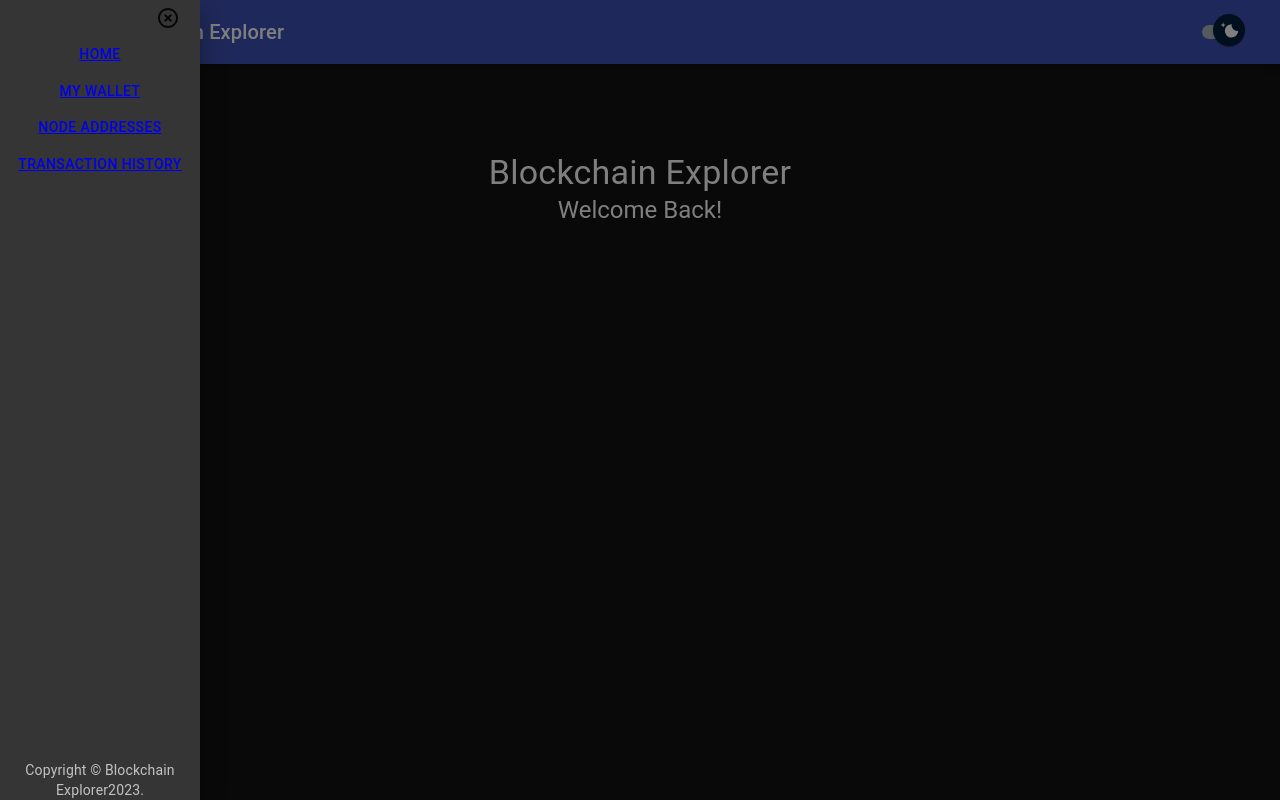
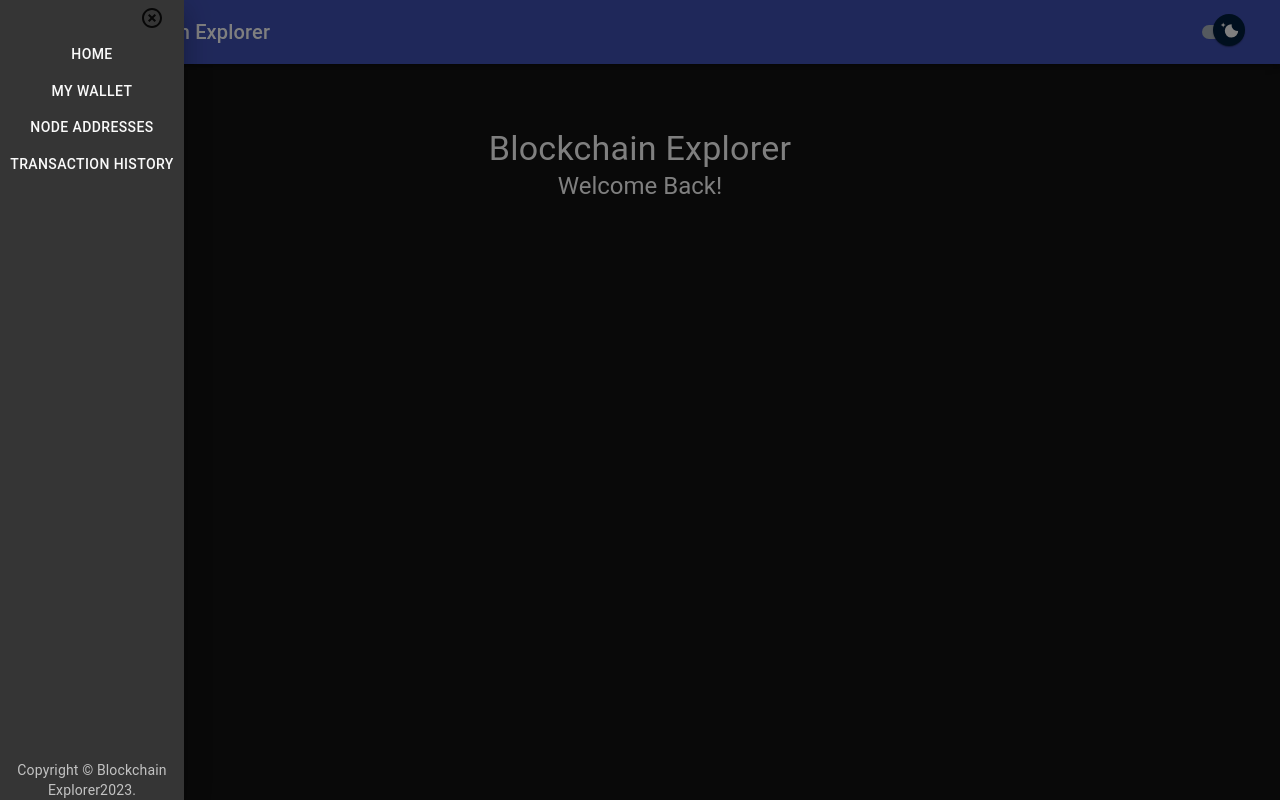
Before and after one commit to allentsangdev/Blockchain-Explorer, a React (Create React App) app: page / in a window 1280 px wide. Both pictures are taken after a click on the button 56 px from the left and 32 px from the top of the page. Built offline with nearby package versions, Linux system fonts and the light colour scheme.

Commit message:
updating Navbar link style

```diff
--- a/src/components/App.jsx
+++ b/src/components/App.jsx
@@ -9,6 +9,8 @@ import CssBaseline from '@mui/material/CssBaseline';
 import { createTheme, ThemeProvider } from '@mui/material/styles';
 import { useState } from 'react';
 import { BrowserRouter, Route, Routes, Link } from 'react-router-dom';
+import { makeStyles, styled } from '@material-ui/core/styles';
+
 
 
 // Dark Mode and Light Mode Material UI theme setting
--- a/src/components/Navbar.jsx
+++ b/src/components/Navbar.jsx
@@ -1,5 +1,6 @@
 import React, { useState } from 'react';
-import { makeStyles, styled } from '@material-ui/core/styles';
+import { styled } from '@material-ui/core/styles';
+import { useTheme } from '@material-ui/core';
 import AppBar from '@material-ui/core/AppBar';
 import Toolbar from '@mui/material/Toolbar';
 import Typography from '@mui/material/Typography';
@@ -9,23 +10,6 @@ import Switch from '@mui/material/Switch';
 import Drawer from '@mui/material/Drawer';
 import HighlightOffIcon from '@mui/icons-material/HighlightOff';
 import { Link } from 'react-router-dom';
-
-// Material UI Navbar basic styling
-const useStyles = makeStyles((theme) => ({
-  root: {
-    flexGrow: 1,
-    marginBottom: theme.spacing(11)
-  },
-  menuButton: {
-    marginRight: theme.spacing(2),
-  },
-  title: {
-    flexGrow: 1,
-  },
-  drawerCloseButton: {
-    marginLeft: theme.spacing(17),
-  },
-}));
 
 // Material UI Switch Styling
 const MaterialUISwitch = styled(Switch)(({ theme }) => ({
@@ -89,7 +73,7 @@ function Footer(props) {
 
 export default function Navbar(props) {
   // Hooks to handle dark mode and light mode switch
-  const classes = useStyles();
+  //const classes = useStyles();
   const [switchState, setSwitchState] = useState(false)
   const handleSwitch = () => {
       setSwitchState(!switchState)
@@ -105,29 +89,31 @@ export default function Navbar(props) {
     setDrawer(false)
   }
 
+  // Material UI useTheme hook
+  const theme = useTheme()
+
   return (
 
-    <div className={classes.root}>
-
-      <AppBar position='sticky' style={{ zIndex: 1 }}>
+    <>
+      <AppBar position='sticky' style={{ zIndex: 1, flexFlow: 1 }}>
         <Toolbar>
-          <Button className={classes.menuButton} onClick={openToggleDrawer}>
+          <Button className='menuButton' style={{marginRight: 2}} onClick={openToggleDrawer}>
             <MenuIcon />
           </Button>
-          <Typography variant="h6" className={classes.title}>
+          <Typography variant="h6" className='title' style={{flexGrow: 1 }}>
             Blockchain Explorer
           </Typography>
           <MaterialUISwitch sx={{ m: 1 }} onClick={handleSwitch} defaultChecked />
         </Toolbar>
       </AppBar>
       <Drawer anchor='left' open={drawer}>
-        <Button className={classes.drawerCloseButton} onClick={closeToggleDrawer}> <HighlightOffIcon /> </Button>
-        <Button variant='text'> <Link to="/"> Home </Link> </Button>
-        <Button variant='text'> <Link to="/wallet"> My Wallet </Link> </Button>
-        <Button variant='text'> <Link to="/addresses"> Node Addresses </Link> </Button>
-        <Button variant='text'> <Link to="/transaction-history"> Transaction History </Link> </Button>
+        <Button className='drawerCloseButton' style={{marginLeft: 120}} onClick={closeToggleDrawer}> <HighlightOffIcon /> </Button>
+        <Button variant='text'> <Link to="/" style={{color: theme.palette.background.default, textDecoration: 'none' }}> Home </Link> </Button>
+        <Button variant='text'> <Link to="/wallet" style={{color: theme.palette.background.default, textDecoration: 'none' }}> My Wallet </Link> </Button>
+        <Button variant='text'> <Link to="/addresses" style={{color: theme.palette.background.default, textDecoration: 'none' }}> Node Addresses </Link> </Button>
+        <Button variant='text'> <Link to="/transaction-history" style={{color: theme.palette.background.default, textDecoration: 'none' }}> Transaction History </Link> </Button>
         <Footer style={{ position: "absolute", bottom: "0" }}/>
       </Drawer>
-    </div>
+    </>
   );
 }
```
